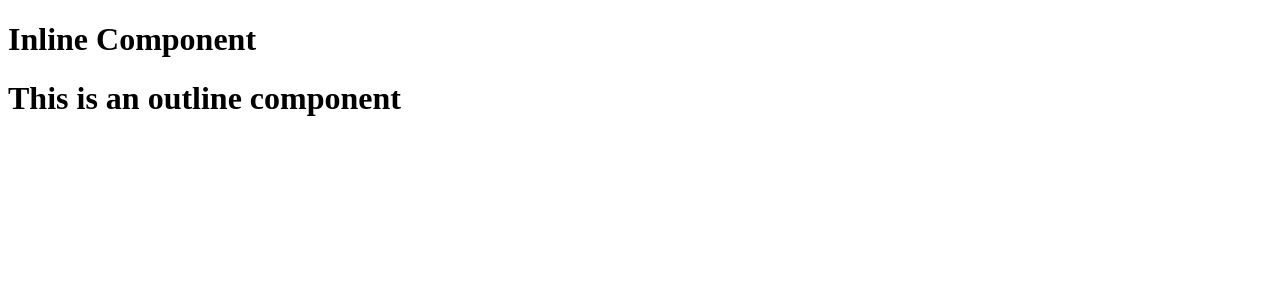
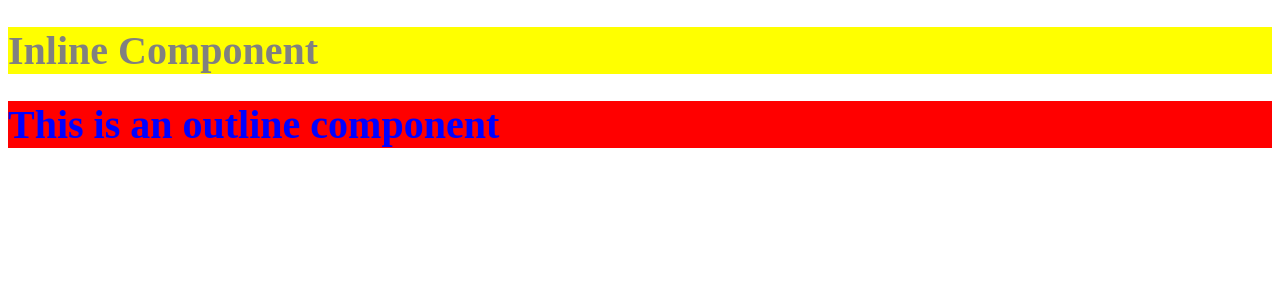
Before and after one commit to claudiahW/reacttodo, a React (Vite) app: page / in a window 1280 px wide. Shown: the top 300 px of the page. Built offline with nearby package versions, Linux system fonts and the light colour scheme.

Commit message:
create css modules to allow styling of different elements with similar classname

```diff
--- a/src/components/InlineComponent.jsx
+++ b/src/components/InlineComponent.jsx
@@ -1,8 +1,8 @@
-import "../css/style.css";
+import styles from "./inlinecomponent.module.css";
 export default function InlineComponent() {
     return (
     <div>
-        <h1 className="header">Inline Component</h1>
+        <h1 className={styles.header}>Inline Component</h1>
         </div>
     );
 }
--- a/src/components/OutlineComponent.jsx
+++ b/src/components/OutlineComponent.jsx
@@ -1,8 +1,8 @@
-import "../css/style.css";
+import styles from "./outlinecomponent.module.css";
 export default function OutlineComponent () {
     return(
         <div>
-            <h1 className="header">This is an outline component</h1>
+            <h1 className={styles.header}>This is an outline component</h1>
         </div>
     )
 }
--- /dev/null
+++ b/src/components/inlinecomponent.module.css
@@ -0,0 +1,5 @@
+.header {
+    color: grey;
+    background-color: yellow;
+    font-size: 40px;
+}
--- /dev/null
+++ b/src/components/outlinecomponent.module.css
@@ -0,0 +1,5 @@
+.header {
+    color: blue;
+    background-color: red;
+    font-size: 40px;
+}
--- a/src/css/style.css
+++ b/src/css/style.css
@@ -1,10 +1,10 @@
-inline-header{
+.inline-header{
     color: grey;
     background-color: yellow;
     font-size: 40px;
 }
-outline-header{
-    color: grey;
-    background-color: yellow;
+.outline-header{
+    color: blue;
+    background-color: red;
     font-size: 40px;
 }
```
